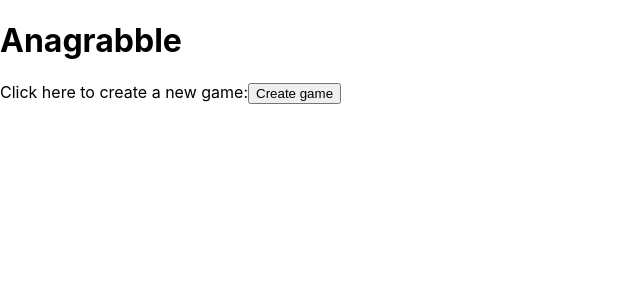
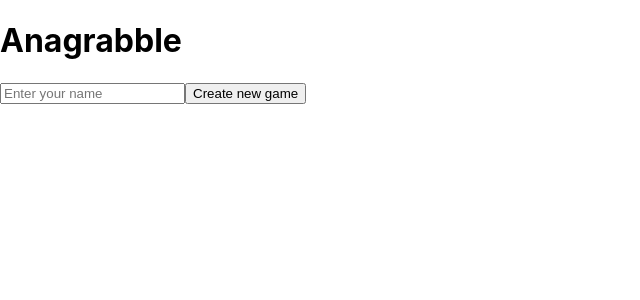
Before and after one commit to stuartizon/anagrabble-js, a React (Create React App) app: page / in a window 1280 px wide. Shown: the top 300 px of the page, without its empty margins (0-640 px from the left). Built offline with nearby package versions, Linux system fonts and the light colour scheme; what @giantmachines/redux-websocket would draw is missing.

Commit message:
Enable game creator to enter name on the home page

```diff
--- /dev/null
+++ b/src/components/enter-name.tsx
@@ -0,0 +1,11 @@
+import React, { ChangeEvent } from "react";
+
+export default function ({ onChange }: Props) {
+    const update = (event: ChangeEvent<HTMLInputElement>) => onChange(event.target.value);
+
+    return (<input type="text" required placeholder="Enter your name" onChange={update} />);
+}
+
+interface Props {
+    onChange(name: string): void;
+}
--- a/src/pages/home.tsx
+++ b/src/pages/home.tsx
@@ -1,20 +1,31 @@
-import React from 'react';
+import React, { useState, FormEvent } from 'react';
 import axios from 'axios';
 import { useHistory } from 'react-router-dom';
 import { useConfig } from '../hooks/config';
+import EnterName from '../components/enter-name';
+import { join } from '../actions';
+import { useDispatch } from 'react-redux';
 
 export default function () {
     const config = useConfig();
     const history = useHistory();
+    const dispatch = useDispatch();
+    const [name, setName] = useState("");
 
-    const click = () => axios.get(`${config.apiUrl}/create`)
-        .then(response => history.push(response.data));
+    const submit = (event: FormEvent) => {
+        event.preventDefault();
+        axios.get(`${config.apiUrl}/create`)
+            .then(response => history.push(response.data))
+            .then(_ => dispatch(join(name)));
+    };
 
     return (
         <>
             <h1>Anagrabble</h1>
-            Click here to create a new game:
-            <button type="submit" onClick={click}>Create game</button>
+            <form onSubmit={submit}>
+                <EnterName onChange={setName} />
+                <button type="submit">Create new game</button>
+            </form>
         </>
     );
 }
--- a/src/pages/join.tsx
+++ b/src/pages/join.tsx
@@ -1,14 +1,13 @@
 import React from "react";
-import { useState, ChangeEvent, FormEvent } from "react";
+import { useState, FormEvent } from "react";
 import { useDispatch } from "react-redux";
 import { join } from "../actions";
+import EnterName from "../components/enter-name";
 
 export default function () {
     const [name, setName] = useState("");
     const dispatch = useDispatch();
-
-    const update = (event: ChangeEvent<HTMLInputElement>) => setName(event.target.value);
-    const submit = (event: FormEvent<HTMLFormElement>) => {
+    const submit = (event: FormEvent) => {
         event.preventDefault();
         dispatch(join(name));
     };
@@ -16,8 +15,7 @@ export default function () {
     return (
         <>
             <form onSubmit={submit}>
-                <div>Enter name to begin:</div>
-                <input type="text" placeholder="Name" onChange={update} />
+                <EnterName onChange={setName} />
                 <button type="submit">Join</button>
             </form>
         </>
```
